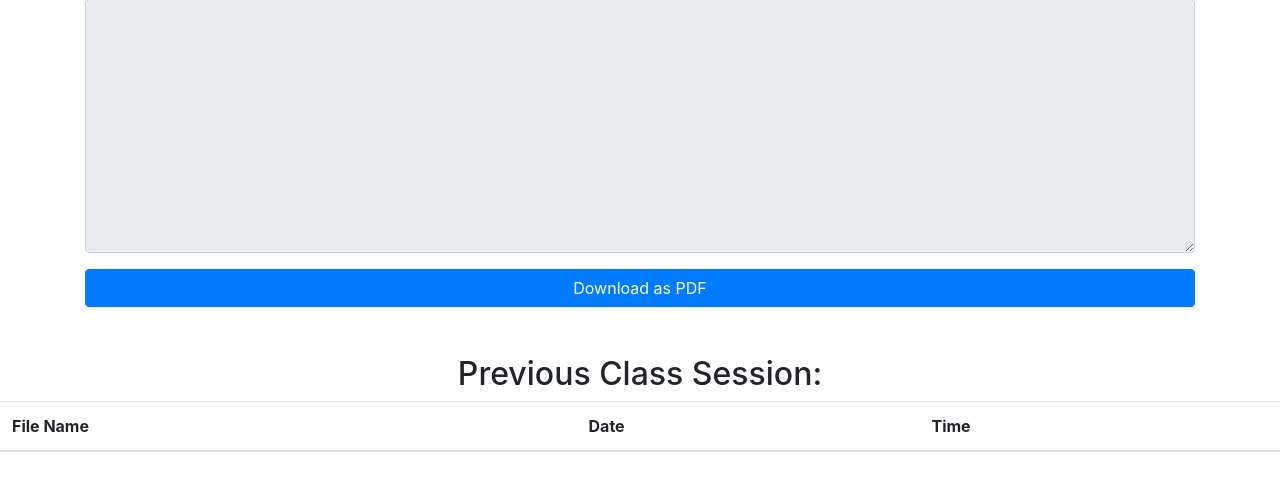
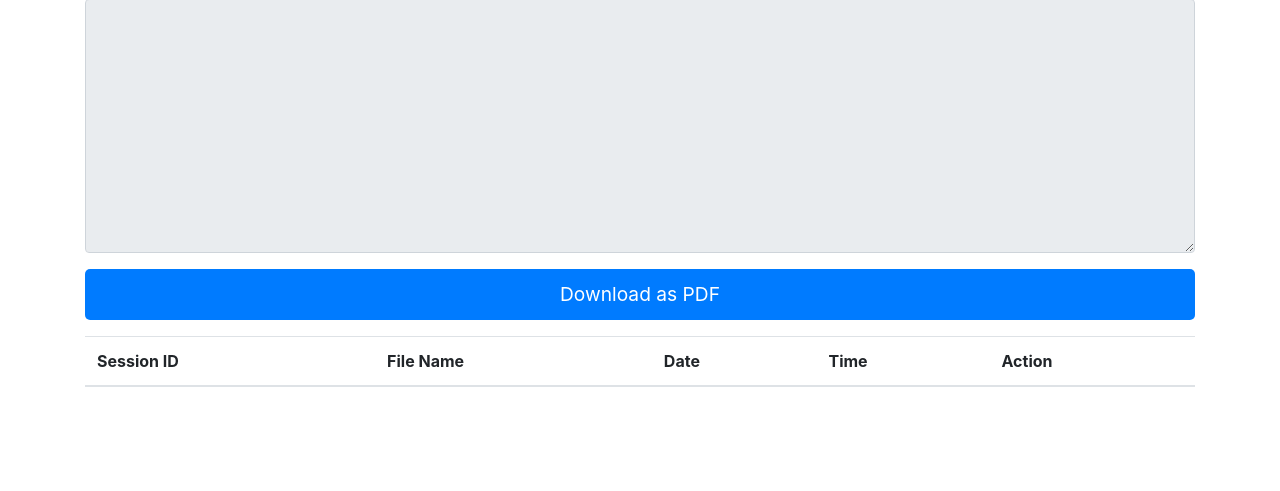
Before and after one commit to MGASALUCAS/trans_api, a Flask app: a page that uses templates/student.html in a window 1280 px wide. Shown: the part 105-596 px from the top of the page. Run offline with Flask 3, Linux system fonts and the light colour scheme; a user stored in the database is signed in; lists and menus that the app fills with data are empty; some libraries are stand-ins or nearby versions.

Commit message:
Ability to see prevous session as well downloading

```diff
--- a/main.py
+++ b/main.py
@@ -166,7 +166,7 @@ def lecture():
 
 @app.route('/student')
 def student():
-    # Retrieve list of downloaded files
+    # A function to retrieve list of downloaded files
     downloaded_files = []
     folder_path = os.path.join(os.getcwd(), 'saved_session')
     if os.path.exists(folder_path):
@@ -178,7 +178,9 @@ def student():
             time = datetime.fromtimestamp(timestamp).strftime('%H:%M:%S')
             downloaded_files.append({'name': file_name, 'date': date, 'time': time})
 
-    return render_template('student.html')
+            print(downloaded_files)
+
+    return render_template('student.html', downloaded_files=downloaded_files, enumerate=enumerate)
 
 @socketio.on('transcribe')
 def handle_transcribe(data):
@@ -199,6 +201,11 @@ def handle_disconnect():
     students_connected -= 1
     emit('update_student_count', students_connected, broadcast=True)
 
+@app.route('/view/<filename>')
+def view_file(filename):
+    folder_path = os.path.join(os.getcwd(), 'saved_session')
+    file_path = os.path.join(folder_path, filename)
+    return send_file(file_path)
 
 @app.route('/download')
 def download():
@@ -218,7 +225,7 @@ def download():
     story = []
 
     # Add title to the document
-    story.append(Paragraph("Transcription:", style_heading))
+    story.append(Paragraph("Below is the class Session as Recorded:", style_heading))
 
     # Add a border around the transcription content
     content = "<br/>".join(transcription.split('\n'))  # Convert newlines to HTML line breaks
@@ -240,7 +247,7 @@ def download():
         os.makedirs(folder_path)
 
     timestamp = datetime.now().strftime('%Y-%m-%d_%H-%M-%S')
-    filename = f"transcription_{timestamp}.pdf"
+    filename = f"Class_session_on_{timestamp}.pdf"
     file_path = os.path.join(folder_path, filename)
 
     with open(file_path, 'wb') as f:
--- a/templates/student.html
+++ b/templates/student.html
@@ -5,6 +5,43 @@
     <title>Student Page</title>
     <link rel="stylesheet" href="https://cdn.jsdelivr.net/npm/bootstrap@4.6.0/dist/css/bootstrap.min.css">
     <script src="https://cdnjs.cloudflare.com/ajax/libs/socket.io/3.1.3/socket.io.min.js"></script>
+    <style>
+        .btn-download, .btn-view {
+            font-size: 1.2em;
+            padding: 10px 20px;
+            border-radius: 5px;
+            transition: background-color 0.3s, box-shadow 0.3s;
+        }
+        .btn-download {
+            background-color: #007bff;
+            color: white;
+        }
+        .btn-download:hover {
+            background-color: #0056b3;
+            box-shadow: 0 0 10px rgba(0, 0, 0, 0.3);
+        }
+        .btn-view {
+            background-color: #28a745;
+            color: white;
+        }
+        .btn-view:hover {
+            background-color: #218838;
+            box-shadow: 0 0 10px rgba(0, 0, 0, 0.3);
+        }
+        #student-count {
+            font-size: 1.5em;
+            color: #28a745;
+            font-weight: bold;
+            background-color: #e9f5e9;
+            padding: 10px;
+            border-radius: 10px;
+            border: 2px solid #28a745;
+            box-shadow: 0 0 10px rgba(0, 0, 0, 0.1);
+        }
+        .table-striped tbody tr:nth-of-type(odd) {
+            background-color: rgba(0, 0, 0, 0.05);
+        }
+    </style>
 </head>
 <body>
     <div class="container">
@@ -13,34 +50,34 @@
             <textarea id="transcription" rows="10" class="form-control" readonly></textarea>
         </div>
         <div class="form-group">
-            <a href="/download" class="btn btn-primary btn-block">Download as PDF</a>
-        </div>
+            <a href="/download" class="btn btn-download btn-block">Download as PDF</a>
         </div>
 
+
         <!-- Table for displaying downloaded sessions -->
-     <h2 class="text-center mt-5">Previous Class Session: </h2>
-
-     <div>
-    <table class="table">
+        <table class="table table-striped">
             <thead>
                 <tr>
+                    <th>Session ID</th>
                     <th>File Name</th>
                     <th>Date</th>
                     <th>Time</th>
+                    <th>Action</th>
                 </tr>
             </thead>
             <tbody>
-            {% for file in downloaded_files %}
+                {% for idx, file in enumerate(downloaded_files) %}
                     <tr>
+                        <th>{{ idx + 1 }}</th>
                         <td>{{ file.name }}</td>
                         <td>{{ file.date }}</td>
                         <td>{{ file.time }}</td>
+                        <td><a href="{{ url_for('view_file', filename=file.name) }}" class="btn btn-view">View</a></td>
                     </tr>
                 {% endfor %}
             </tbody>
         </table>
     </div>
-
     <script>
         var socket = io.connect('http://' + document.domain + ':' + location.port);
         var transcriptionBox = document.getElementById("transcription");
```
Also changed, not shown: 6 other files. Lines whose indentation alone changed are shown as unchanged.
